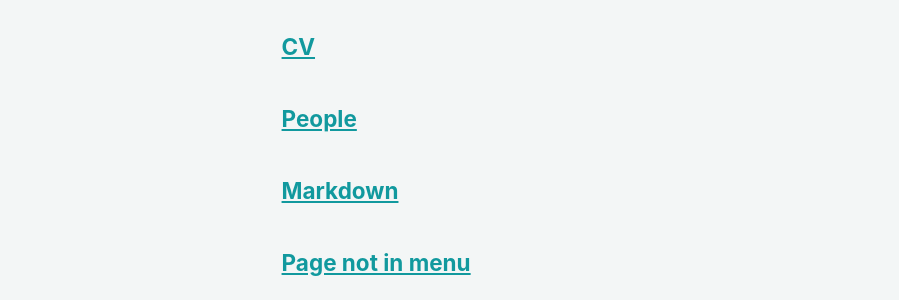
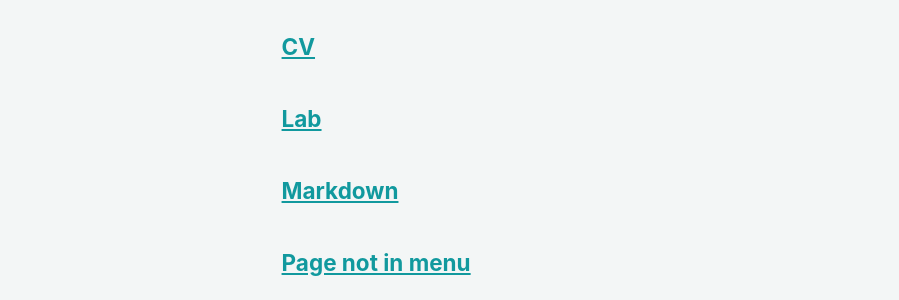
Before and after one commit to MetaMain/kaleel, a Jekyll site: the page built from _pages/page-archive.html, in a window 1280 px wide and 900 px high, scrolled down 416 px. Shown: the part 155-455 px from the top of the window, without its empty margins (0-899 px from the left). Built offline with Jekyll 4.4.1, drawn with Linux system fonts in a browser that asks for light colours; a script bundle is joined from its source files by our own code; library files that are not in the unit come from our copies.

Commit message:
Change title and permalink for lab page

```diff
--- a/_pages/lab.html
+++ b/_pages/lab.html
@@ -1,7 +1,7 @@
 ---
 layout: archive
-title: "People"
-permalink: /people/
+title: "Lab"
+permalink: /lab/
 author_profile: false
 ---
 
```
